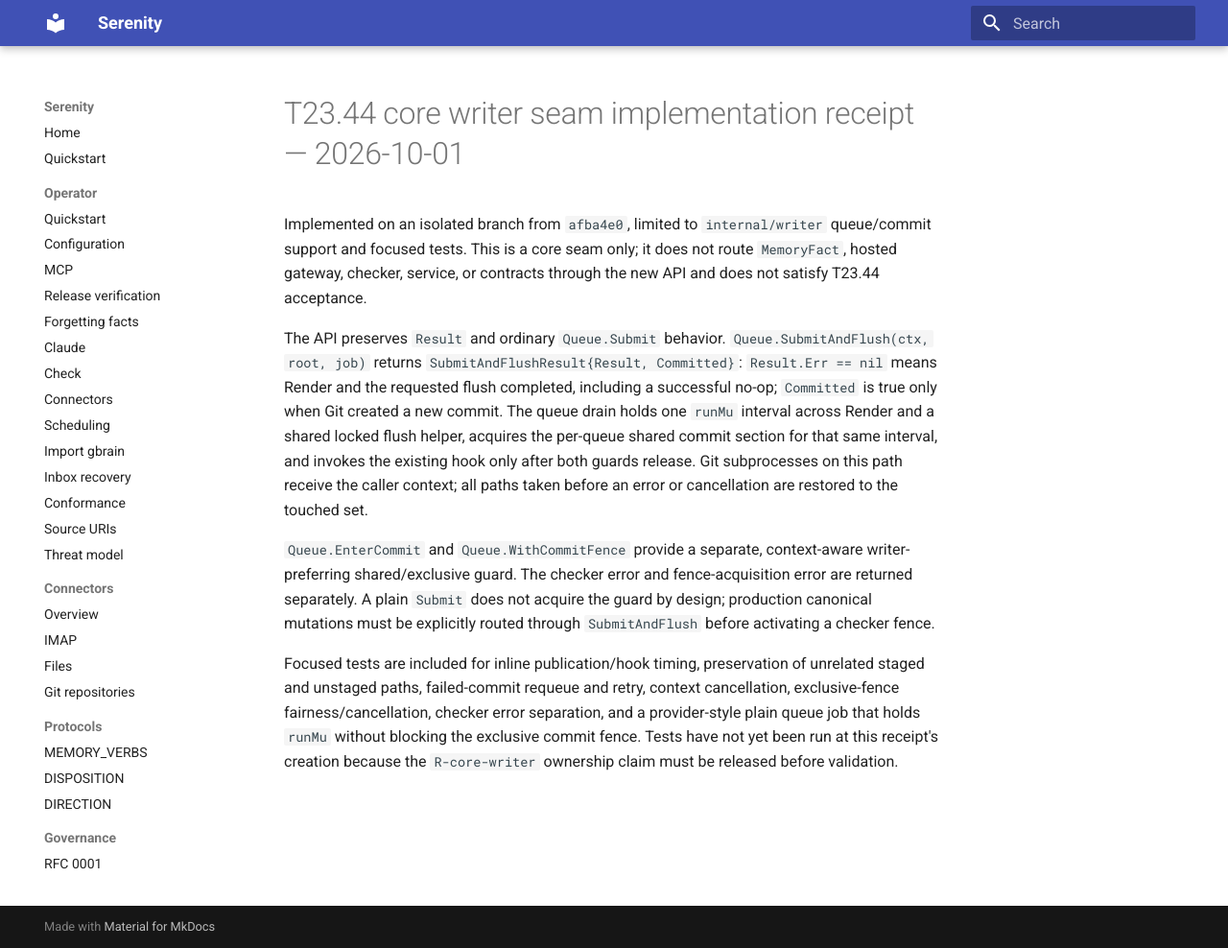
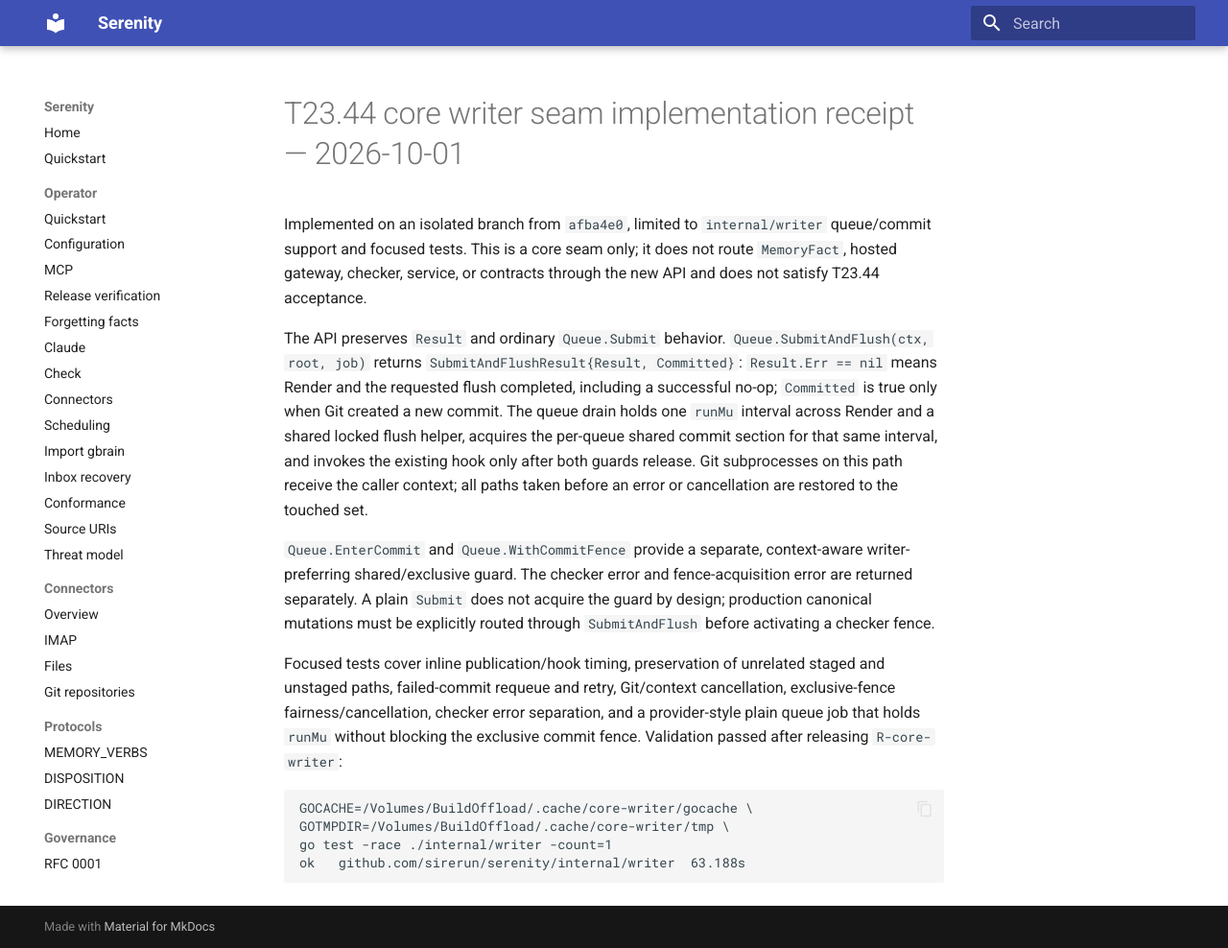
Before and after one commit to sirerun/serenity, an MkDocs documentation site: the page built from docs/plans/t23-44-core-writer-seam-implementation-2026-10-01.md, in a window 1280 px wide and 988 px high. Shown: the whole window at 96% size. Built offline with MkDocs 1.6.1 and Material for MkDocs 9.7.7, drawn with Linux system fonts in a browser that asks for light colours.

Commit message:
docs: record queue seam race validation

````diff
--- a/docs/plans/t23-44-core-writer-seam-implementation-2026-10-01.md
+++ b/docs/plans/t23-44-core-writer-seam-implementation-2026-10-01.md
@@ -6,4 +6,11 @@ The API preserves `Result` and ordinary `Queue.Submit` behavior. `Queue.SubmitAn
 
 `Queue.EnterCommit` and `Queue.WithCommitFence` provide a separate, context-aware writer-preferring shared/exclusive guard. The checker error and fence-acquisition error are returned separately. A plain `Submit` does not acquire the guard by design; production canonical mutations must be explicitly routed through `SubmitAndFlush` before activating a checker fence.
 
-Focused tests are included for inline publication/hook timing, preservation of unrelated staged and unstaged paths, failed-commit requeue and retry, context cancellation, exclusive-fence fairness/cancellation, checker error separation, and a provider-style plain queue job that holds `runMu` without blocking the exclusive commit fence. Tests have not yet been run at this receipt's creation because the `R-core-writer` ownership claim must be released before validation.
+Focused tests cover inline publication/hook timing, preservation of unrelated staged and unstaged paths, failed-commit requeue and retry, Git/context cancellation, exclusive-fence fairness/cancellation, checker error separation, and a provider-style plain queue job that holds `runMu` without blocking the exclusive commit fence. Validation passed after releasing `R-core-writer`:
+
+```text
+GOCACHE=/Volumes/BuildOffload/.cache/core-writer/gocache \
+GOTMPDIR=/Volumes/BuildOffload/.cache/core-writer/tmp \
+go test -race ./internal/writer -count=1
+ok   github.com/sirerun/serenity/internal/writer  63.188s
+```
````
